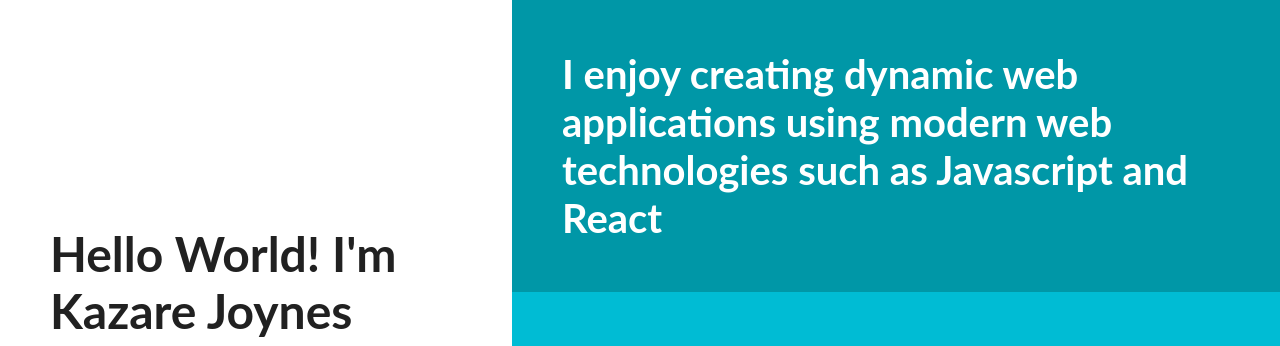
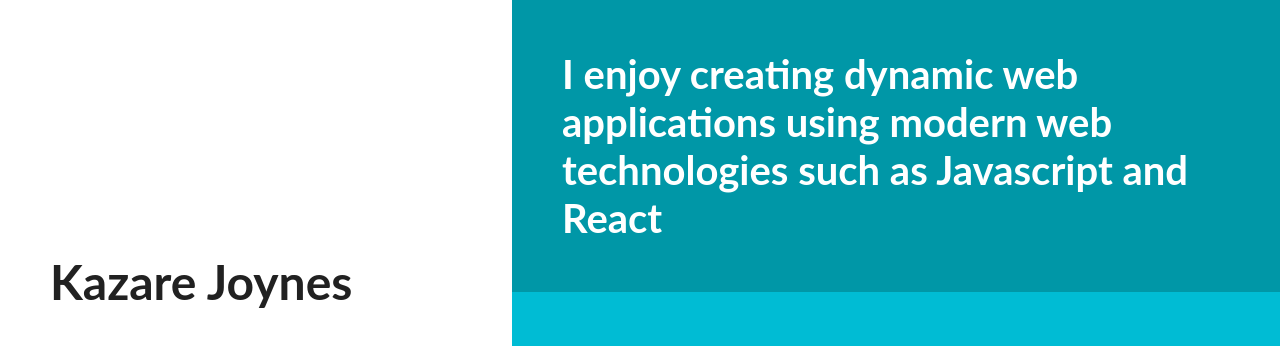
Before and after one commit to kazare/kazare.github.io, a plain HTML site: page index.html in a window 1280 px wide. Shown: the top 346 px of the page. Drawn offline with nearby package versions, Linux system fonts and the light colour scheme.

Commit message:
Update text

```diff
--- a/index.html
+++ b/index.html
@@ -15,7 +15,7 @@
    <div id="content">
       <header>
          <div id="header-content">
-            <h1>Hello World! I'm Kazare Joynes</h1>
+            <h1>Kazare Joynes</h1>
             <p>Web Developer</p>
             <div id="links">
                <a href="https://github.com/kazare" target="_blank" rel="noopener" name="GitHub">
```
